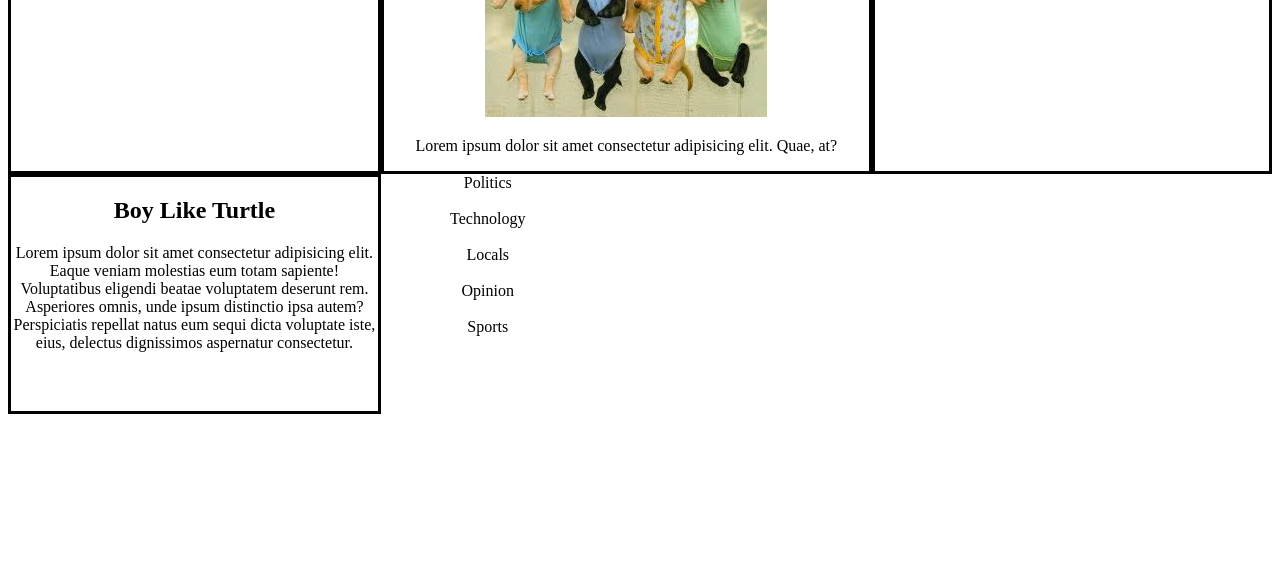
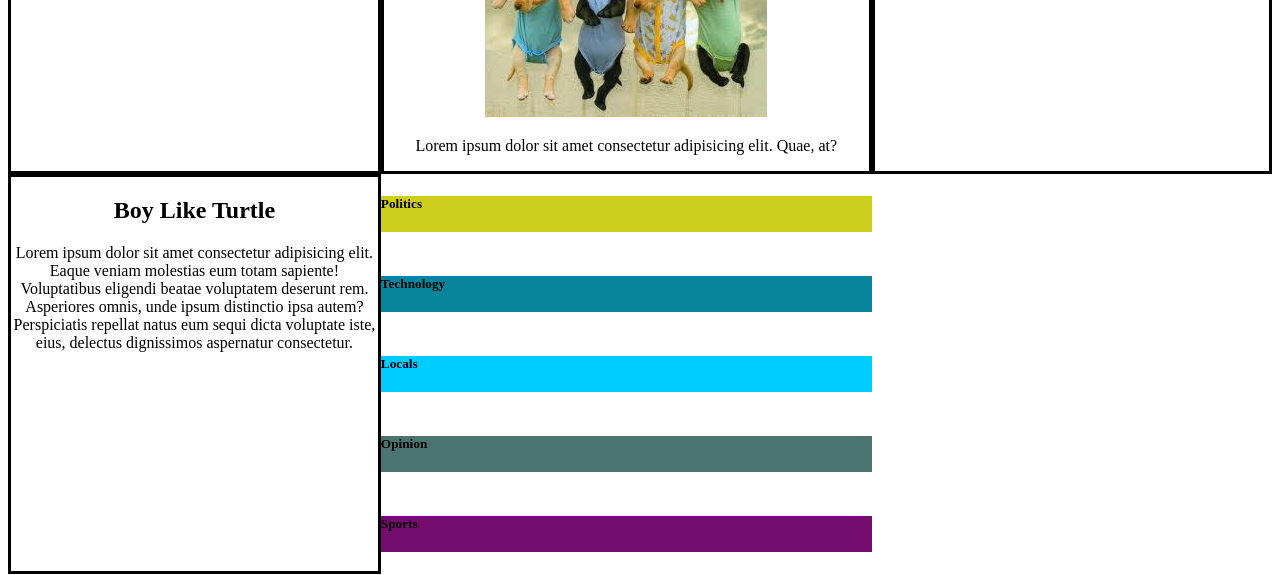
Before and after one commit to Gakii72/Assignment-002-css-grid-layout-with-media-querry, a plain HTML site: page index.html in a window 1280 px wide. Shown: the part 225-800 px from the top of the page. Drawn offline with Linux system fonts and the light colour scheme.

Commit message:
added some styles

```diff
--- a/index.html
+++ b/index.html
@@ -33,12 +33,16 @@
             <p>Lorem ipsum dolor sit amet consectetur adipisicing elit. Eaque veniam molestias eum totam sapiente! Voluptatibus eligendi beatae voluptatem deserunt rem. Asperiores omnis, unde ipsum distinctio ipsa autem? Perspiciatis repellat natus eum sequi dicta voluptate iste, eius, delectus dignissimos aspernatur consectetur.</p>
 
         </aside>
-        <div class="container">
-            Politics <br> <br>
-            Technology <br> <br>
-            Locals <br> <br>
-            Opinion <br> <br>
-            Sports <br> <br>
+
+            <aside class="contain">
+            <h5 id="one">Politics</h5>
+            <h5 id="two">Technology</h5>
+            <h5 id="three">Locals</h5>
+            <h5 id="four">Opinion</h5>
+            <h5 id="five">Sports</h5>
+            </aside>
+
+
 
         </div>
 
--- a/style.css
+++ b/style.css
@@ -22,3 +22,42 @@ main{
 #BOTTOMBAR{
     border: solid;
 }
+.contain{
+    display: grid;
+    height: 50vh;
+    grid-template-columns: auto;
+    grid-template-rows:auto auto auto auto auto;
+    grid-template-areas:
+    "one one one one  "
+    "two two two two "
+    "three three three three "
+    "four four four four"
+    "five five five five"
+    ;
+}
+#one{
+    background-color: rgb(206, 206, 31);
+    text-align: left;
+    grid-area:one ;
+
+}
+#two{
+    background-color:rgb(9, 134, 156);
+    text-align: left;
+    grid-area: two;
+}
+#three{
+    background-color: rgb(0, 204, 255);
+    text-align: left;
+    grid-area: three;
+}
+#four{
+    background-color: rgb(75, 116, 113);
+    text-align: left;
+    grid-area: four;
+}
+#five{
+    background-color: rgb(116, 13, 110);
+    text-align: left;
+    grid-area: five;
+}
```
